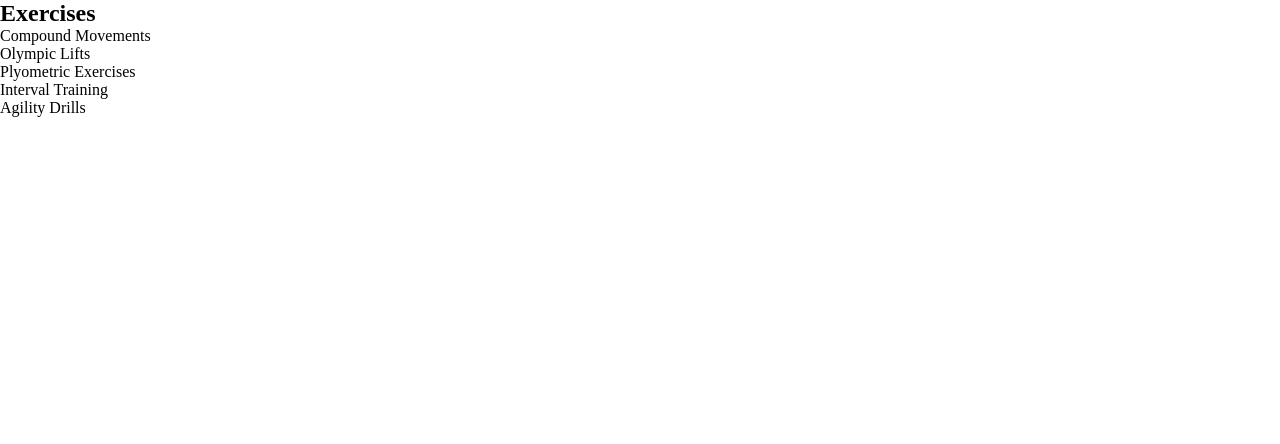
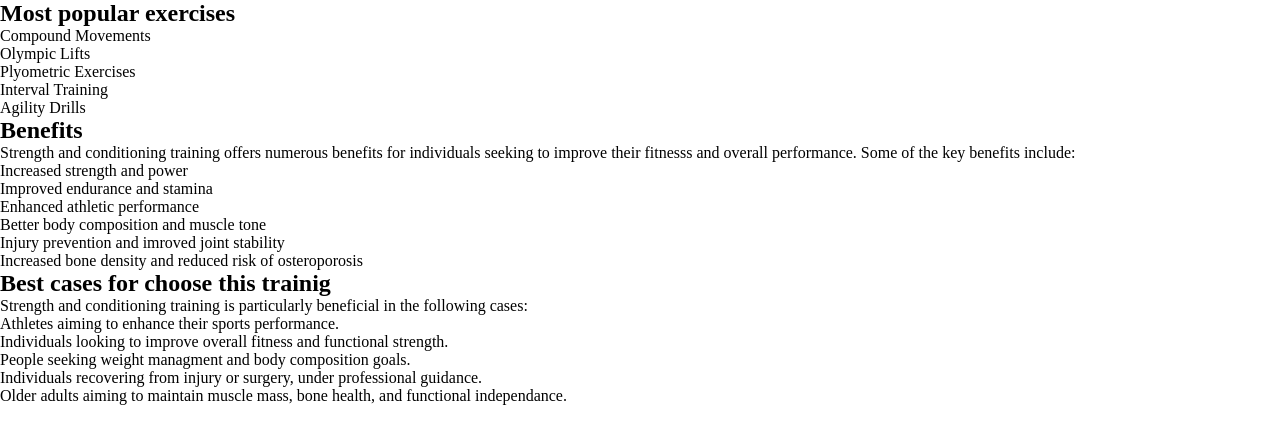
Before and after one commit to Pelani2/FitLab, a React (Create React App) app: page /strengthandconditioningpage in a window 1280 px wide. Shown: the top 444 px of the page. Built offline with nearby package versions, Linux system fonts and the light colour scheme.

Commit message:
added more elements

```diff
--- a/src/pages/strengthAndConditioning/StrengthAndConditioningPage.js
+++ b/src/pages/strengthAndConditioning/StrengthAndConditioningPage.js
@@ -4,8 +4,9 @@ import "../../styles/StrengthAndConditioningPage.css";
 export default function StrengthAndConditioningPage() {
     return(
         <div>
+            <section>
                 <h2>
-                Exercises
+                    Most popular exercises
                 </h2>
                 <ul>
                     <li>
@@ -24,6 +25,62 @@ export default function StrengthAndConditioningPage() {
                         Agility Drills
                     </li>
                 </ul>
+            </section>
+
+            <section>
+                <h2>
+                    Benefits
+                </h2>
+                <p>
+                    Strength and conditioning training offers numerous benefits for individuals seeking to improve their fitnesss and overall performance. Some of the key benefits include:
+                </p>
+                <ul>
+                    <li>
+                        Increased strength and power
+                    </li>
+                    <li>
+                        Improved endurance and stamina
+                    </li>
+                    <li>
+                        Enhanced athletic performance
+                    </li>
+                    <li>
+                        Better body composition and muscle tone
+                    </li>
+                    <li>
+                        Injury prevention and imroved joint stability
+                    </li>
+                    <li>
+                        Increased bone density and reduced risk of osteroporosis
+                    </li>
+                </ul>
+            </section>
+
+            <section>
+                <h2>
+                    Best cases for choose this trainig
+                </h2>
+                <p>
+                    Strength and conditioning training is particularly beneficial in the following cases:
+                </p>
+                <ul>
+                    <li>
+                        Athletes aiming to enhance their sports performance.
+                    </li>
+                    <li>
+                        Individuals looking to improve overall fitness and functional strength.
+                    </li>
+                    <li>
+                        People seeking weight managment and body composition goals.
+                    </li>
+                    <li>
+                        Individuals recovering from injury or surgery, under professional guidance.
+                    </li>
+                    <li>
+                        Older adults aiming to maintain muscle mass, bone health, and functional independance.
+                    </li>
+                </ul>
+            </section>
         </div>
     );
 }
```
Lines whose indentation alone changed are shown as unchanged.
